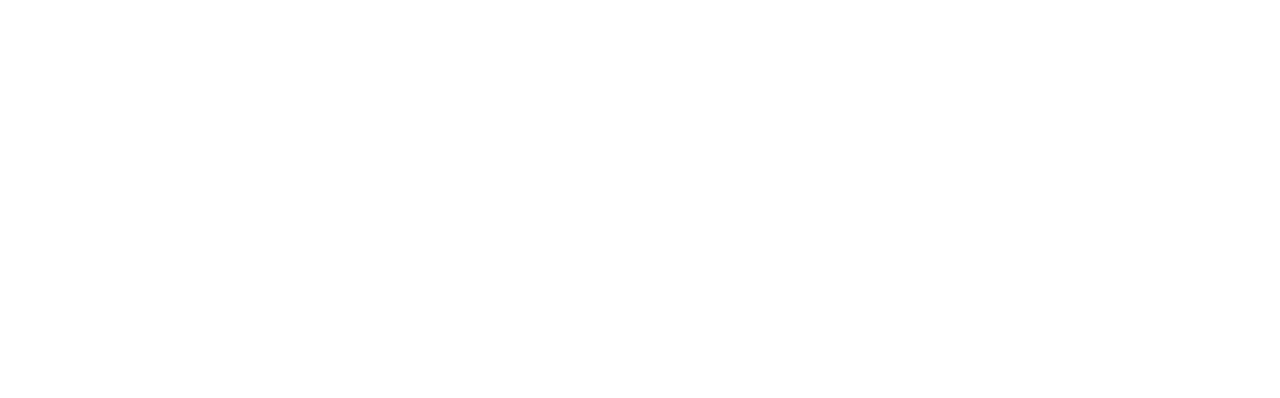
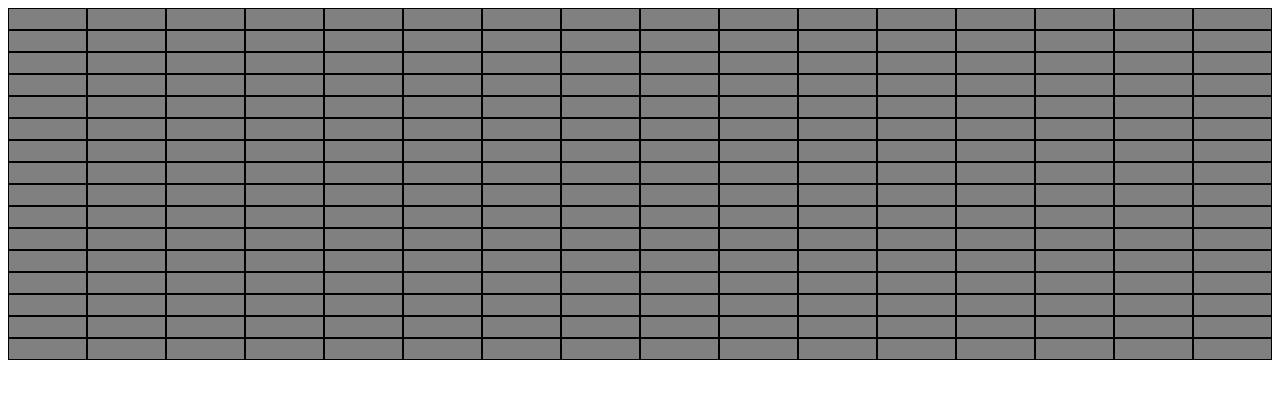
Before and after one commit to lauroribeiro/etch-a-sketch, a plain HTML site: page index.html in a window 1280 px wide. Drawn offline with Linux system fonts and the light colour scheme.

Commit message:
Implement basic funcionality

```diff
--- a/index.html
+++ b/index.html
@@ -5,8 +5,11 @@
     <meta http-equiv="X-UA-Compatible" content="IE=edge">
     <meta name="viewport" content="width=device-width, initial-scale=1.0">
     <title>Etch-a-Sketch</title>
+    <link rel="stylesheet" href="style.css">
 </head>
 <body>
-
+    <div class="grid-container">
+    </div>
+    <script src="script.js"></script>
 </body>
 </html>
--- a/script.js
+++ b/script.js
@@ -0,0 +1,15 @@
+const gridContainer = document.querySelector(".grid-container");
+let gridItens = [];
+
+for(let i = 0; i < 16; i++){
+    for(let j = 0; j < 16; j++){
+        const gridItem = document.createElement("div");
+        gridItens.push(gridItem);
+    }
+}
+gridItens.forEach((gridItem) => {
+    gridItem.className = "grid-item";
+    gridItem.addEventListener("mouseover",
+        (e) => e.target.style.backgroundColor = "pink");
+    gridContainer.appendChild(gridItem);
+});
--- a/style.css
+++ b/style.css
@@ -0,0 +1,13 @@
+.grid-container{
+    display: grid;
+    grid-template-columns: repeat(16, auto);
+}
+.grid-item{
+    background-color:gray;
+    text-align: center;
+    border: 1px solid black;
+    padding: 10px;
+}
+.paint{
+    background-color: pink;
+}
```
